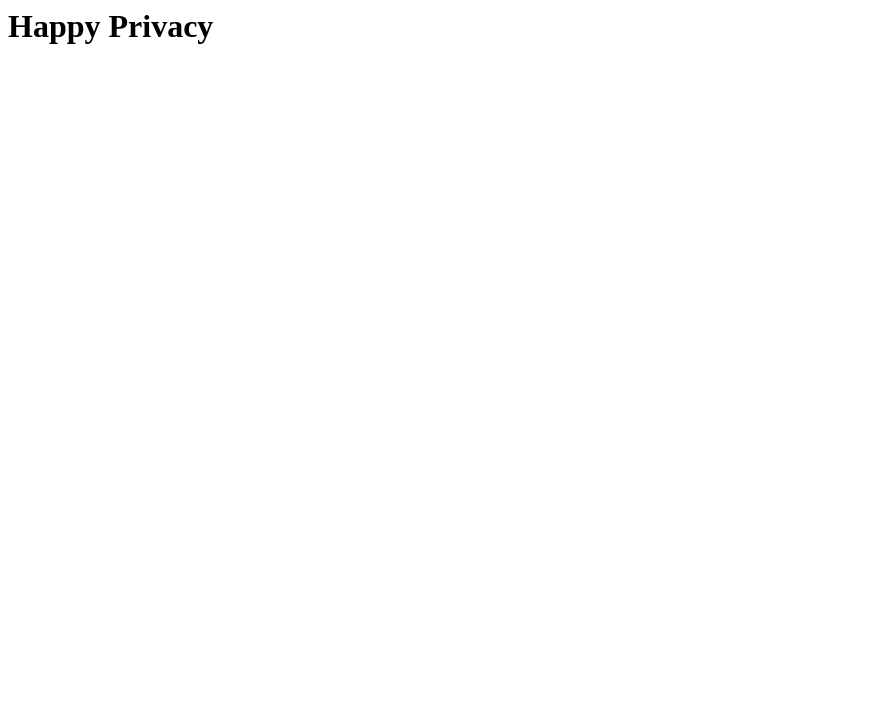
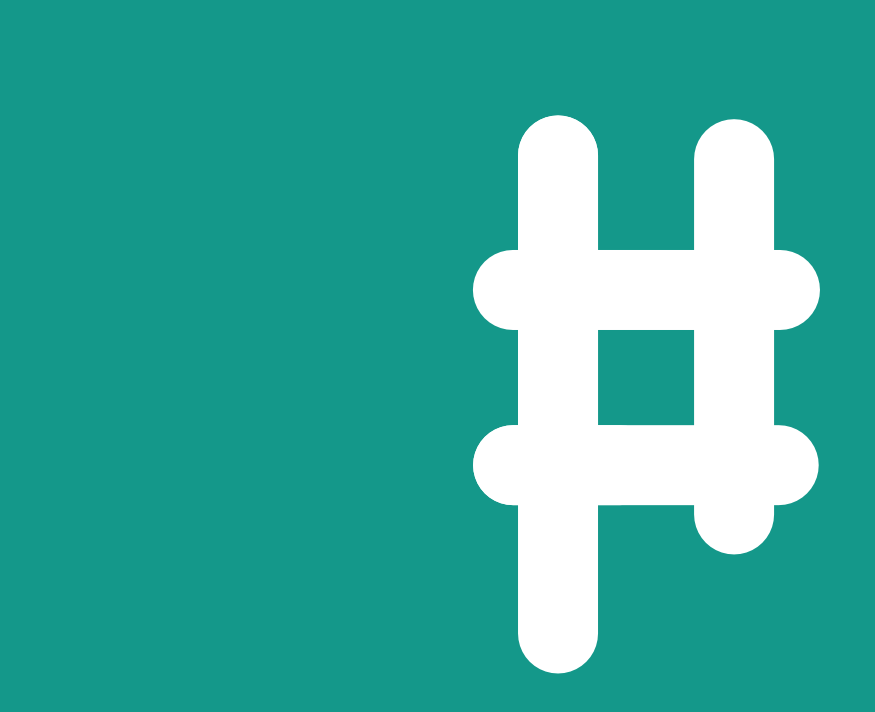
Before and after one commit to happyprivacy/happyprivacy.github.io, a plain HTML site: page index.html in a window 1280 px wide. Shown: the whole page, without its empty margins (0-875 px from the left). Drawn offline with Linux system fonts and the light colour scheme.

Commit message:
The icon in the middle

```diff
--- a/index.html
+++ b/index.html
@@ -1,8 +1,33 @@
 <html>
     <head>
         <title>HappyPrivacy</title>
+        <link rel="icon" type="image/png" href="favicon.png" />
+        <!--[if IE]><link rel="shortcut icon" type="image/x-icon" href="favicon.ico" /><![endif]-->
+        <style type="text/css" media="all">
+            html, body
+            {
+                    height: 100%;
+                    margin:0;
+                    padding:0;
+            }
+
+            div {
+                    position:relative;
+                    height: 100%;
+                    width:100%;
+            }
+
+            div img {
+                    position:absolute;
+                    top:0;
+                    left:0;
+                    right:0;
+                    bottom:0;
+                    margin:auto;
+            }
+        </style>
     </head>
-    <body>
-        <h1>Happy Privacy</h1>
+    <body bgcolor="#14988A">
+        <div><img src="images/happyprivacywhite.png" alt="HappyPrivacy"></div>
     </body>
 </html>
```
Also changed, not shown: favicon.ico (added), favicon.png (added), images/HappyPrivacyWhite.png (added), 1 other file.
